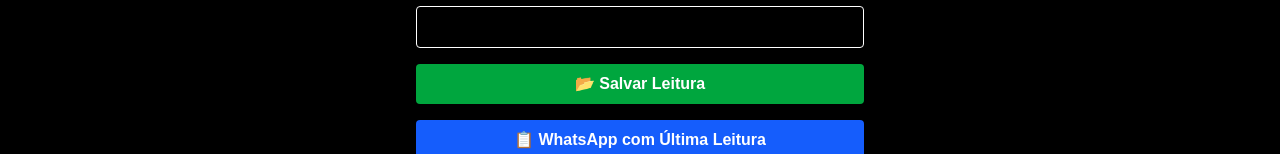
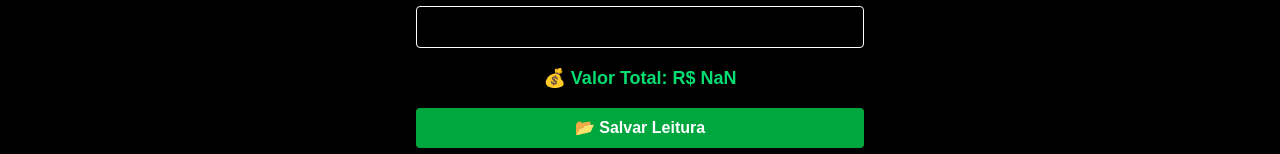
Before and after one commit to JkUniversitario421/energiajkuniversitario, a Next.js app: page / in a window 1280 px wide. Both pictures are taken after a click on the button "📂 Salvar Leitura". Shown: the part 567-721 px from the top of the page. Built offline with nearby package versions, Linux system fonts and the light colour scheme; no server answers.

Commit message:
mais um commit

```diff
--- a/src/app/page.tsx
+++ b/src/app/page.tsx
@@ -10,6 +10,7 @@
   const [tarifa, setTarifa] = useState("");
   const [percentual, setPercentual] = useState("");
   const [taxaIluminacao, setTaxaIluminacao] = useState("");
+  const [valorCalculado, setValorCalculado] = useState("");
   const [whatsLink, setWhatsLink] = useState("");
   const [darkMode, setDarkMode] = useState(true);
 
@@ -19,6 +20,7 @@
     setTarifa("");
     setPercentual("");
     setTaxaIluminacao("");
+    setValorCalculado("");
     setWhatsLink("");
   };
 
@@ -33,13 +35,14 @@
     const adicional = valorBase * (perc / 100);
     const valorFinal = valorBase + adicional + taxa;
 
+    setValorCalculado(valorFinal.toFixed(2));
+
     const payload = {
       acomodacao,
       leitura_anterior: anterior,
       leitura_atual: atual,
       consumo: consumo.toFixed(2),
       valor: valorFinal.toFixed(2),
-      tarifa: tarifaBase.toFixed(2),
       percentual: perc.toFixed(2),
       iluminacao: taxa.toFixed(2),
       data: new Date().toLocaleString("pt-BR"),
@@ -99,7 +102,7 @@
         return;
       }
 
-      const mensagem = `📊 *Leitura de Energia - Acomodacão ${ultimo.acomodacao}*\n🔢 Leitura Anterior: ${ultimo.leitura_anterior} kWh\n🔢 Leitura Atual: ${ultimo.leitura_atual} kWh\n⚡ Consumo: ${ultimo.consumo} kWh\n💸 Valor: R$ ${ultimo.valor}\n💡 Tarifa base: R$ ${parseFloat(ultimo.tarifa).toFixed(2)} por kWh\n📈 % Adicional: ${ultimo.percentual}%\n💡 Iluminação: R$ ${ultimo.iluminacao}`;
+      const mensagem = `📊 *Leitura de Energia - Acomodacão ${ultimo.acomodacao}*\n🔢 Leitura Anterior: ${ultimo.leitura_anterior} kWh\n🔢 Leitura Atual: ${ultimo.leitura_atual} kWh\n⚡ Consumo: ${ultimo.consumo} kWh\n💸 Valor: R$ ${ultimo.valor}\n📈 % Adicional: ${ultimo.percentual}%\n💡 Iluminação: R$ ${ultimo.iluminacao}`;
 
       const link = `https://wa.me/${telefone}?text=${encodeURIComponent(mensagem)}`;
       setWhatsLink(link);
@@ -193,6 +196,12 @@
           />
         </label>
 
+        {valorCalculado && (
+          <div className="text-green-400 font-bold text-lg text-center">
+            💰 Valor Total: R$ {valorCalculado}
+          </div>
+        )}
+
         <button
           onClick={salvarLeitura}
           className="bg-green-600 hover:bg-green-700 text-white font-semibold py-2 px-4 rounded"
```
